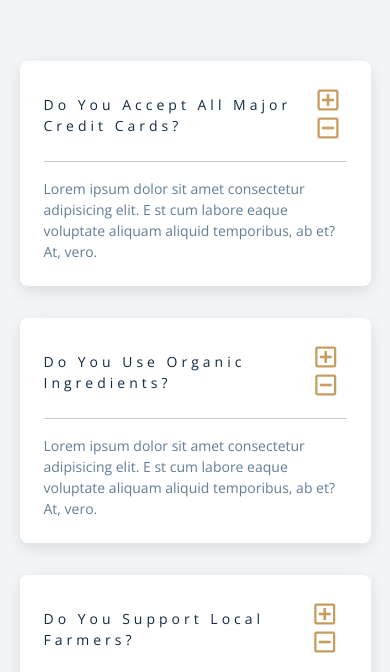
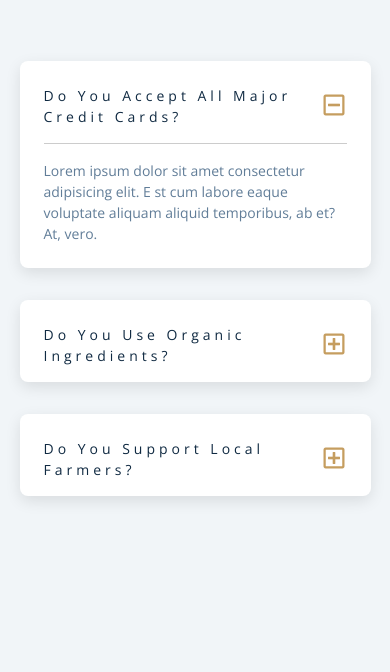
Before and after one commit to dawkey95/Javascript-Tutorial, a plain HTML site: page Projects/07-questions/index.html in a window 390 px wide. Both pictures are taken after a click on the button 328 px from the left and 284 px from the top of the page. Shown: the part 170-842 px from the top of the page. Drawn offline with nearby package versions, Linux system fonts and the light colour scheme.

Commit message:
Buttons JS added to show text

```diff
--- a/Projects/07-questions/app.js
+++ b/Projects/07-questions/app.js
@@ -1,2 +1,11 @@
 //using selectors inside the element
 // traversing the dom
+
+const questionBtns = document.querySelectorAll('.question-btn');
+
+questionBtns.forEach(function(btn) {
+  btn.addEventListener('click', function(e) {
+    const question = e.currentTarget.parentElement.parentElement;
+    question.classList.toggle('show-text');
+  });
+});
--- a/Projects/07-questions/styles.css
+++ b/Projects/07-questions/styles.css
@@ -231,7 +231,7 @@ Questions
   margin-bottom: 0;
 }
 /* hide text */
-/* .question-text {
+.question-text {
   display: none;
 }
 .show-text .question-text {
@@ -245,4 +245,4 @@ Questions
 }
 .show-text .plus-icon {
   display: none;
-} */
+}
```
